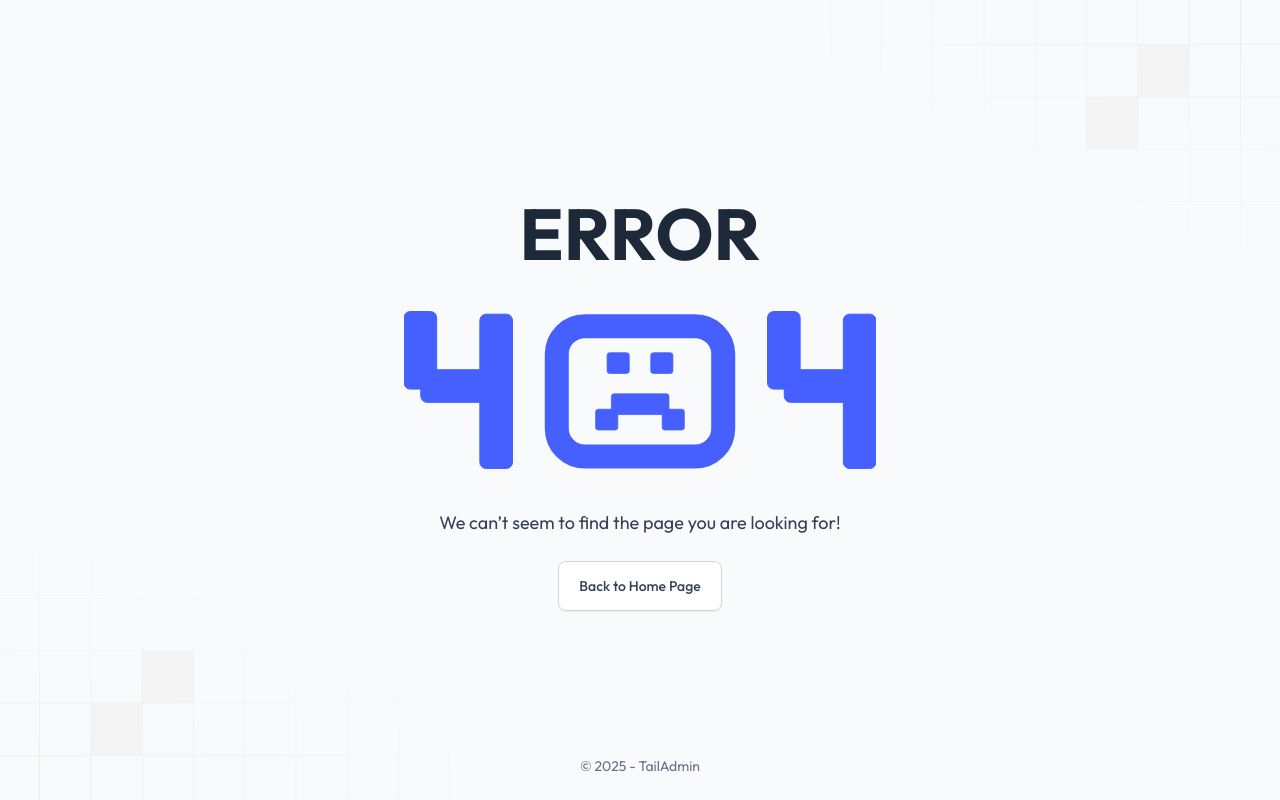
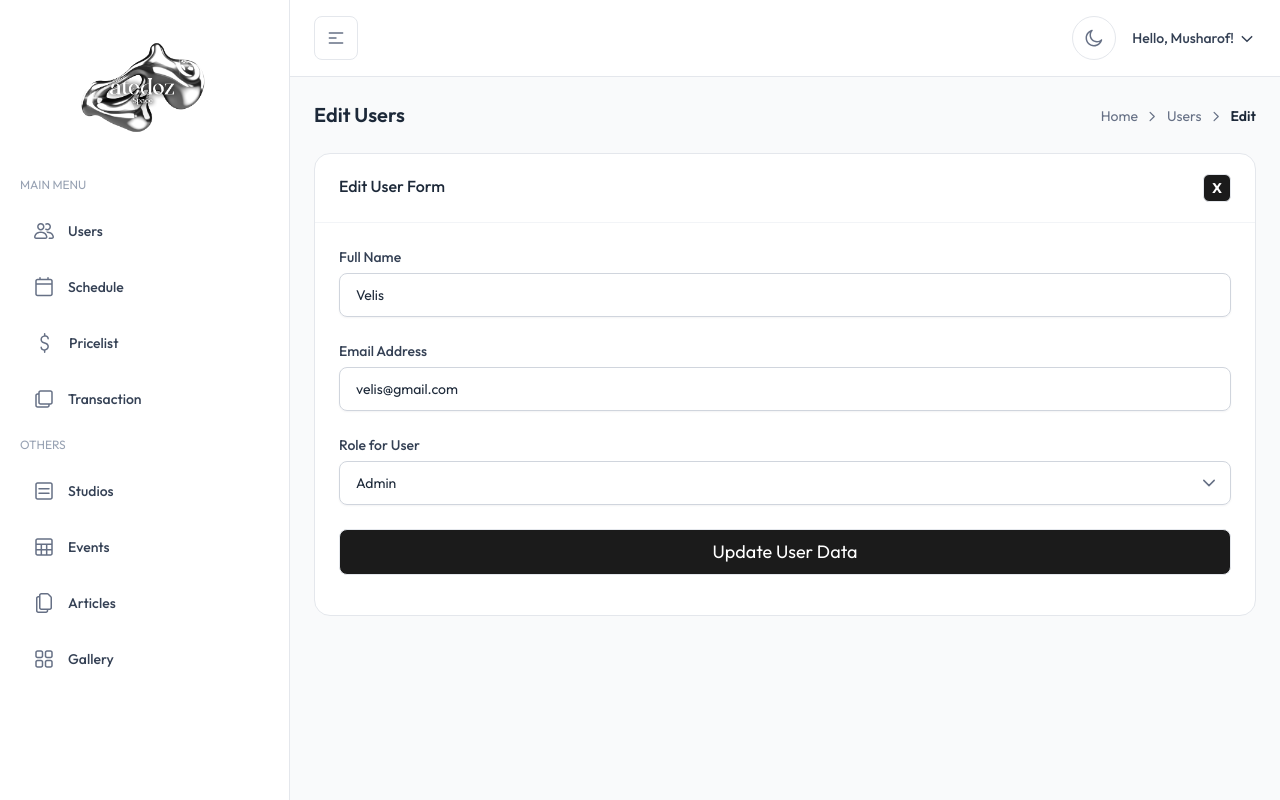
Before and after one commit to Foxvorism/atedoz-dashboard, a Next.js app: page /users/edit/1 in a window 1280 px wide. Before the commit this address had no page. Built offline with nearby package versions, Linux system fonts and the light colour scheme.

Commit message:
feat: Create a update user form

```diff
--- /dev/null
+++ b/src/app/(admin)/(others-pages)/users/edit/[id]/page.tsx
@@ -0,0 +1,34 @@
+import React from "react";
+import UserEdit from "@/components/users/Edit";
+import PageBreadcrumb from "@/components/common/PageBreadCrumb";
+import { Metadata } from "next";
+
+export const metadata: Metadata = {
+  title: "Edit User | Atedoz Space Admin Dashboard",
+  description: "Edit user details",
+};
+
+// Menggunakan Server Component untuk mengakses data berdasarkan ID di URL
+export default async function Page({ params }: { params: { id: string } }) {
+  const { id } = params;
+
+  const tableData = [
+    { id: 1, name: "Velis", email: "velis@gmail.com", role: "Admin" },
+    { id: 2, name: "Rahma", email: "rahma@gmail.com", role: "Admin" },
+    { id: 3, name: "Ababil", email: "ababil@gmail.com", role: "Admin" },
+    { id: 4, name: "Irham", email: "irham@gmail.com", role: "Admin" },
+    { id: 5, name: "Naufalih", email: "naufalih@gmail.com", role: "Admin" },
+    { id: 6, name: "Customer", email: "customer@gmail.com", role: "Customer" },
+  ];
+
+  // Cari user berdasarkan id yang ada di URL
+  const userData = tableData.find(user => user.id.toString() === id);
+
+  return (
+    <div>
+      <PageBreadcrumb pageTitle2="Edit" pageTitle1="Users" />
+      {/* Tampilkan form edit dengan data user yang sesuai */}
+      {userData ? <UserEdit userData={userData} /> : <p>User not found.</p>}
+    </div>
+  );
+}
--- a/src/components/users/Edit.tsx
+++ b/src/components/users/Edit.tsx
@@ -1,96 +1,77 @@
-// import React, { useState } from "react";
-// import ComponentCard from "../common/ComponentCard";
-// import Label from "../form/Label";
-// import Input from "../form/input/InputField";
-// import Select from "../form/Select";
-// import { ChevronDownIcon, EyeCloseIcon, EyeIcon } from "../../icons";
+"use client"
+import React, { useState } from "react";
+import ComponentCard from "../common/ComponentCard";
+import Label from "../form/Label";
+import Input from "../form/input/InputField";
+import Select from "../form/Select";
+import { ChevronDownIcon } from "../../icons";
 
-// interface UserData {
-//   id: number;
-//   name: string;
-//   email: string;
-//   role: string;
-// }
+interface UserData {
+  id: number;
+  name: string;
+  email: string;
+  role: string;
+}
 
-// interface UserEditProps {
-//   userData: UserData;
-// }
+interface UserEditProps {
+  userData: UserData;
+}
 
-// export default function UserEdit({ userData }: UserEditProps) {
-//   const [showPassword, setShowPassword] = useState(false);
-//   const options = [
-//     { value: "admin", label: "Admin" },
-//     { value: "customer", label: "Customer" },
-//   ];
-//   const handleSelectChange = (value: string) => {
-//     console.log("Selected value:", value);
-//   };
+export default function UserEdit({ userData }: UserEditProps) {
+  const options = [
+    { value: "admin", label: "Admin" },
+    { value: "customer", label: "Customer" },
+  ];
+  const handleSelectChange = (value: string) => {
+    console.log("Selected value:", value);
+  };
 
-//   return (
-//     <form>
-//       <ComponentCard title="Edit User Form" href="/users">
-//         <div className="space-y-6">
-//           <div>
-//             <Label>Full Name</Label>
-//             <Input
-//               type="text"
-//               placeholder="Masukan nama lengkap"
-//               defaultValue={userData.name} // Menampilkan nama pengguna yang dipilih
-//             />
-//           </div>
-//           <div>
-//             <Label>Email Address</Label>
-//             <Input
-//               type="email"
-//               placeholder="e.g. atedozspace@gmail.com"
-//               defaultValue={userData.email} // Menampilkan email pengguna yang dipilih
-//             />
-//           </div>
-//           <div>
-//             <Label>Password Login</Label>
-//             <div className="relative">
-//               <Input
-//                 type={showPassword ? "text" : "password"}
-//                 placeholder="Bisa berbeda dengan password asli email"
-//               />
-//               <button
-//                 onClick={() => setShowPassword(!showPassword)}
-//                 className="absolute z-30 -translate-y-1/2 cursor-pointer right-4 top-1/2"
-//               >
-//                 {showPassword ? (
-//                   <EyeIcon className="fill-gray-500 dark:fill-gray-400" />
-//                 ) : (
-//                   <EyeCloseIcon className="fill-gray-500 dark:fill-gray-400" />
-//                 )}
-//               </button>
-//             </div>
-//           </div>
-//           <div>
-//             <Label>Role for User</Label>
-//             <div className="relative">
-//               <Select
-//                 options={options}
-//                 placeholder="Select an option"
-//                 onChange={handleSelectChange}
-//                 className="dark:bg-dark-900"
-//                 defaultValue={userData.role} // Menampilkan role pengguna yang dipilih
-//               />
-//               <span className="absolute text-gray-500 -translate-y-1/2 pointer-events-none right-3 top-1/2 dark:text-gray-400">
-//                 <ChevronDownIcon />
-//               </span>
-//             </div>
-//           </div>
+  return (
+    <form>
+      <ComponentCard title="Edit User Form" href="/users">
+        <div className="space-y-6">
+          <div>
+            <Label>Full Name</Label>
+            <Input
+              type="text"
+              placeholder="Masukan nama lengkap"
+              defaultValue={userData.name}
+            />
+          </div>
+          <div>
+            <Label>Email Address</Label>
+            <Input
+              type="email"
+              placeholder="e.g. atedozspace@gmail.com"
+              defaultValue={userData.email}
+            />
+          </div>
+          <div>
+            <Label>Role for User</Label>
+            <div className="relative">
+              <Select
+                options={options}
+                placeholder="Select an option"
+                onChange={handleSelectChange}
+                className="dark:bg-dark-900"
+                defaultValue={userData.role}
+              />
+              <span className="absolute text-gray-500 -translate-y-1/2 pointer-events-none right-3 top-1/2 dark:text-gray-400">
+                <ChevronDownIcon />
+              </span>
+            </div>
+          </div>
 
-//           <div>
-//             <button
-//               type="submit"
-//               className="flex w-full justify-center text-lg items-center rounded-lg border h-auto text-center p-2 mb-4 bg-[var(--color-brand-600)] text-white hover:bg-[var(--color-brand-500)]"
-//             >
-//               Update User Data
-//             </button>
-//           </div>
-//         </div>
-//       </ComponentCard>
-//     </form>
-//   );
-// }
+          <div>
+            <button
+              type="submit"
+              className="flex w-full justify-center text-lg items-center rounded-lg border h-auto text-center p-2 mb-4 bg-[var(--color-brand-600)] text-white hover:bg-[var(--color-brand-500)]"
+            >
+              Update User Data
+            </button>
+          </div>
+        </div>
+      </ComponentCard>
+    </form>
+  );
+}
```
Also changed, not shown: src/app/(admin)/(others-pages)/users/edit/page.tsx (deleted, +0 -78 lines).
